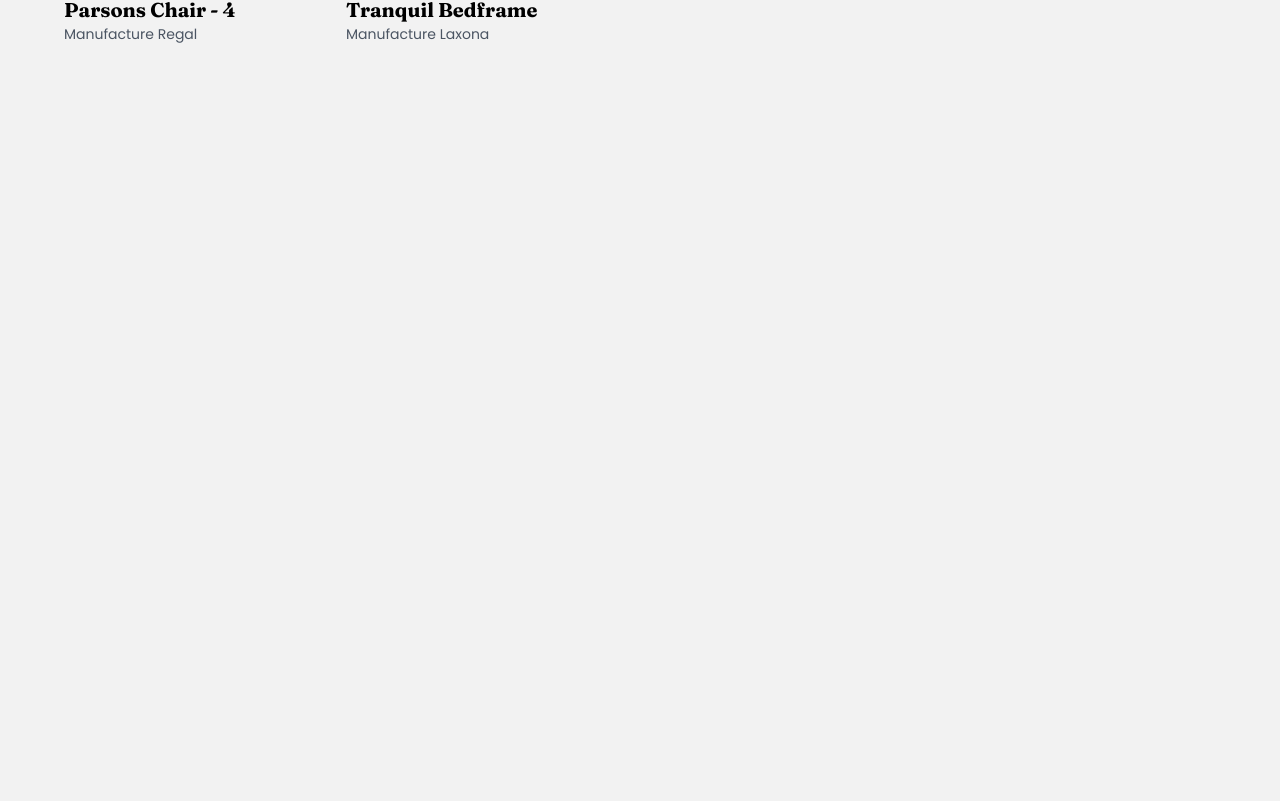
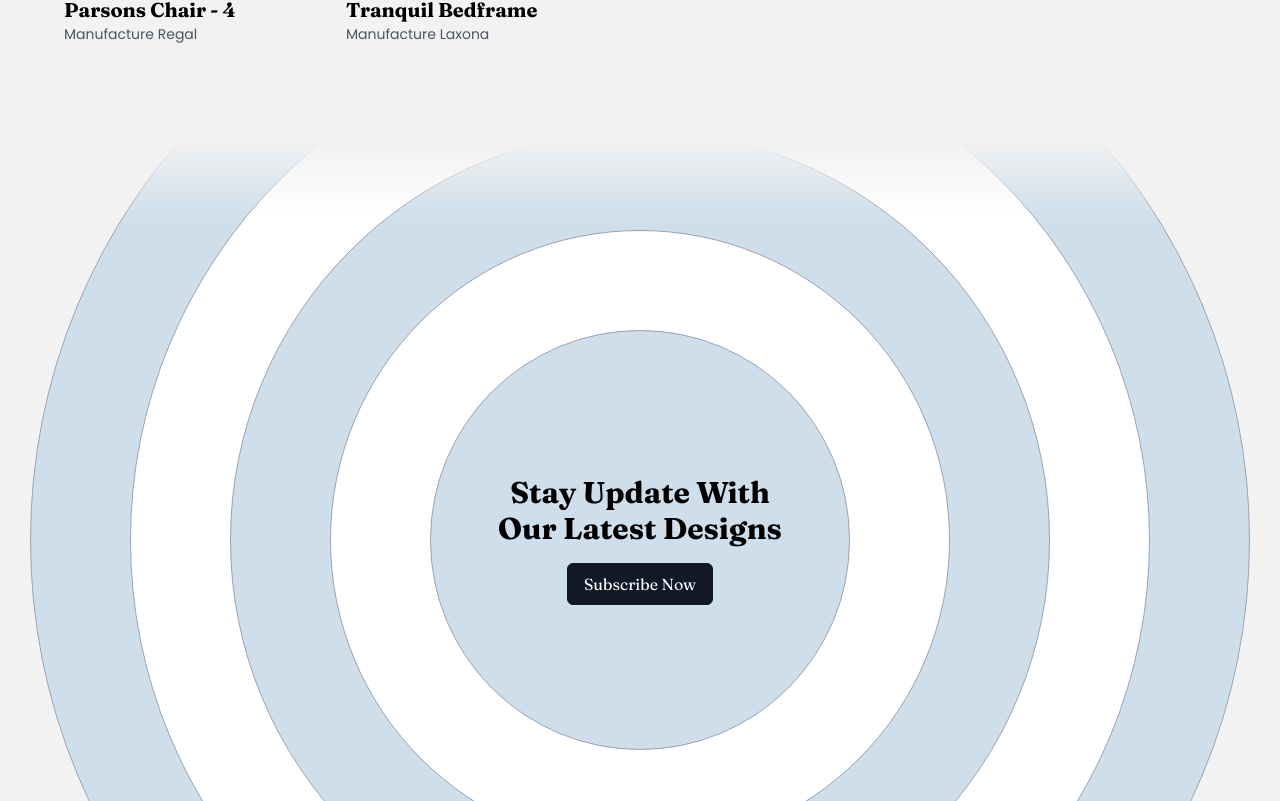
Before and after one commit to Rahmankhattak711/eCommerce-website, a Next.js app: page / in a window 1280 px wide. Shown: the part 2619-3420 px from the top of the page. Before the commit the page ends 2759 px from the top, so only its background shows below. Built offline with nearby package versions, Linux system fonts and the light colour scheme.

Commit message:
adding subscribeSection

```diff
--- a/src/app/globals.css
+++ b/src/app/globals.css
@@ -15,4 +15,8 @@ body{
   .menuButtonStyle{
     @apply size-7 border-[1px] border-gray-900 rounded-full
   }
+
+  .ring-class {
+    @apply absolute inset-0 border-[1px] border-gray-400 top-1/2 left-1/2 -translate-x-1/2 -translate-y-1/2 rounded-full
+  }
 }
--- a/src/app/page.tsx
+++ b/src/app/page.tsx
@@ -2,6 +2,7 @@ import AllProduct from "./section/AllProduct";
 import ElevateEveryRoom from "./section/ElevateEveryRoom";
 import Hero from "./section/Hero";
 import ShopNowExclusiveDeal from "./section/ShopNowExclusiveDeal";
+import SubscribeSection from "./section/SubscribeSection";
 
 export default function Home() {
 
@@ -11,6 +12,7 @@ export default function Home() {
       <ShopNowExclusiveDeal/>
       <ElevateEveryRoom/>
       <AllProduct/>
+      <SubscribeSection/>
     </div>
   );
 }
--- a/src/app/section/AllProduct.tsx
+++ b/src/app/section/AllProduct.tsx
@@ -73,7 +73,7 @@ export default function AllProduct() {
                 description="Manufacture Laxona"
               />
             </div>
-            <div >
+            <div>
               <Card
                 className="mt-6 w-full h-[24rem] md:h-[28rem] object-cover"
                 width="w-full h-full"
--- a/src/app/section/ElevateEveryRoom.tsx
+++ b/src/app/section/ElevateEveryRoom.tsx
@@ -6,14 +6,14 @@ export default function ElevateEveryRoom() {
     <section className="">
       <div className="container max-w-full md:!max-w-full ">
         <div className="bg-[#CEDEEB] md:p-24 p-6 rounded-3xl ">
-          <p className=" md:text-5xl text-center text-base font-bold leading-10 ">
+          <p className=" md:text-5xl text-center text-base font-bold leading-8 ">
             Elevate Every Room with
             <Image
               src="/images/expo1.png"
               alt="expo1"
               width={500}
               height={500}
-              className="w-10 h-10 inline-block"
+              className="md:w-10 w-6  md:h-10 inline-block"
             />
             Exquisite Furniture{" "}
             <Image
@@ -21,7 +21,7 @@ export default function ElevateEveryRoom() {
               alt="expo1"
               width={500}
               height={500}
-              className="w-10 h-10 inline-block"
+              className="md:w-10 w-6  md:h-10 inline-block"
             />{" "}
             Crafted to Reflect{" "}
             <Image
@@ -29,7 +29,7 @@ export default function ElevateEveryRoom() {
               alt="expo1"
               width={500}
               height={500}
-              className="w-10 h-10 inline-block"
+              className="md:w-10 w-6  md:h-10 inline-block"
             />{" "}
             Your Persona Style,{" "}
             <Image
@@ -37,7 +37,7 @@ export default function ElevateEveryRoom() {
               alt="expo1"
               width={500}
               height={500}
-              className="w-10 h-10 inline-block"
+              className="md:w-10 w-6  md:h-10 inline-block"
             />{" "}
             Turning{" "}
             <Image
@@ -45,7 +45,7 @@ export default function ElevateEveryRoom() {
               alt="expo1"
               width={500}
               height={500}
-              className="w-10 h-10 inline-block"
+              className="md:w-10 w-6  md:h-10 inline-block"
             />{" "}
             Ordinary Spaces{" "}
             <Image
@@ -53,7 +53,7 @@ export default function ElevateEveryRoom() {
               alt="expo1"
               width={500}
               height={500}
-              className="w-10 h-10 inline-block"
+              className="md:w-10 w-6  md:h-10 inline-block"
             />{" "}
             into Extraordinary Sanctuaries
           </p>
--- /dev/null
+++ b/src/app/section/SubscribeSection.tsx
@@ -0,0 +1,27 @@
+import React from "react";
+import Button from "../components/Button";
+
+export default function SubscribeSection() {
+  return (
+    <section className="relative z-0 h-screen overflow-x-clip ">
+      <div className="absolute inset-0 -z-50 [mask-image:linear-gradient(to_bottom,transparent,black_10%,black_90%,transparent)] ">
+        <div className="absolute inset-0 -z-30 opacity-10 after:pointer-events-none"></div>
+        <div className="ring-class size-[420px] z-40 bg-[#CEDEEB]"></div>
+        <div className="ring-class size-[620px] z-30 bg-white"></div>
+        <div className="ring-class size-[820px] z-20 bg-[#CEDEEB]"></div>
+        <div className="ring-class size-[1020px] z-10 bg-white"></div>
+        <div className="ring-class size-[1220px] bg-[#CEDEEB]"></div>
+      </div>
+
+      <div className="container">
+        <div className="h-screen flex flex-col justify-center items-center">
+          <h2 className="md:text-3xl text-xl font-bold">Stay Update With</h2>
+          <h2 className="md:text-3xl text-xl font-bold mb-4">
+            Our Latest Designs
+          </h2>
+          <Button variant="default" btnValue="Subscribe Now" />
+        </div>
+      </div>
+    </section>
+  );
+}
```
Also changed, not shown: 1 other file (tests, documents, lock files or other folders).
